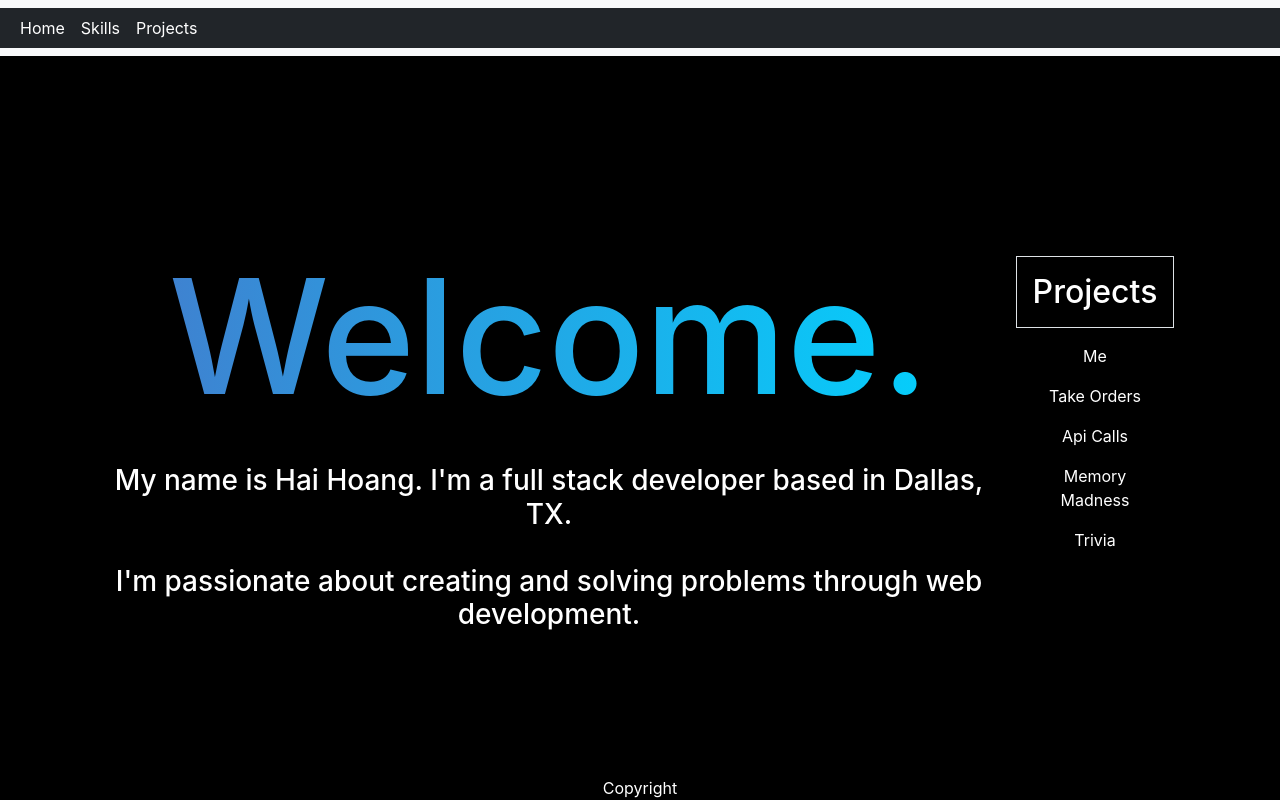
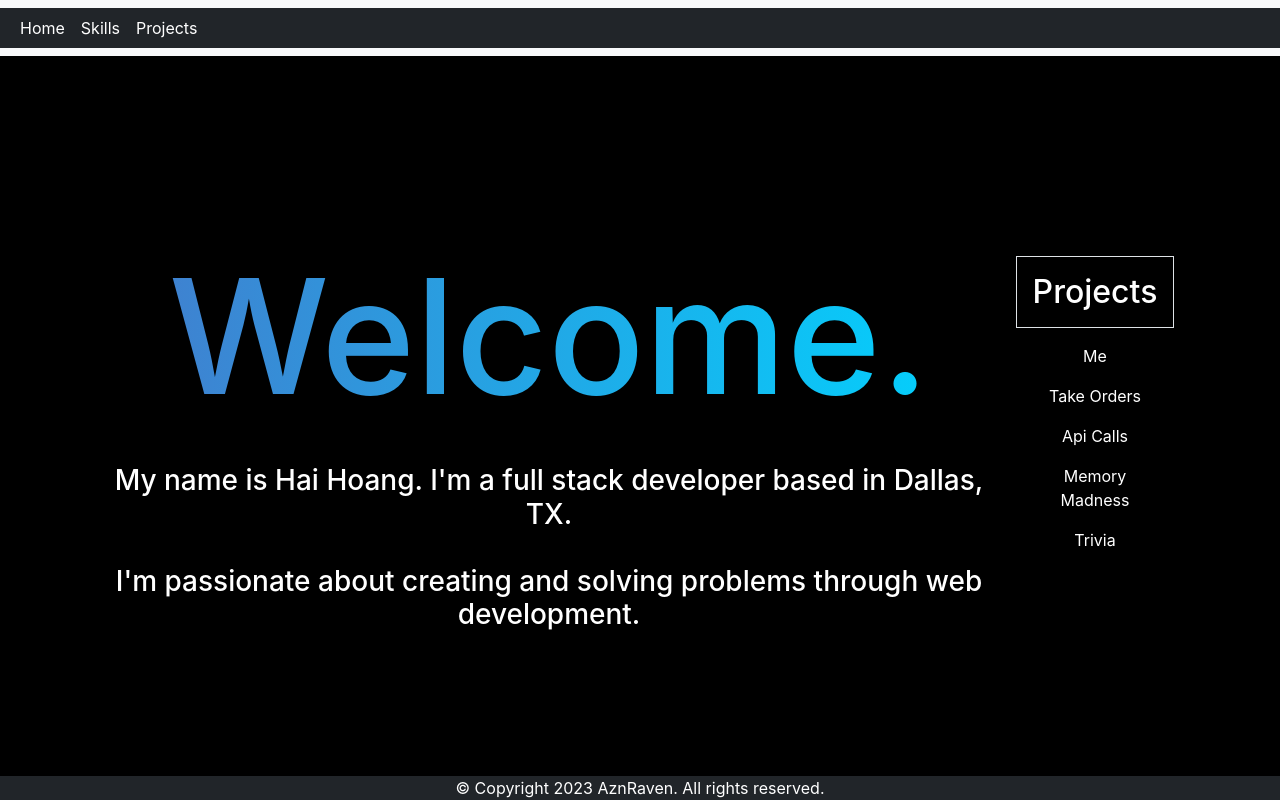
Before and after one commit to AznRaven/portfolio, a React (Create React App) app in the folder client/: page / in a window 1280 px wide. Shown: the top 800 px of the page. Built offline with nearby package versions, Linux system fonts and the light colour scheme.

Commit message:
footer completed

```diff
--- a/client/src/pages/components/Footer.js
+++ b/client/src/pages/components/Footer.js
@@ -1,7 +1,9 @@
 export default function Footer() {
+    const currentYear = new Date().getFullYear();
+
   return (
     <>
-      <div className="fixed-bottom">Copyright </div>
+      <div className="fixed-bottom bg-dark">© Copyright {currentYear} AznRaven. All rights reserved. </div>
     </>
   );
 }
```
